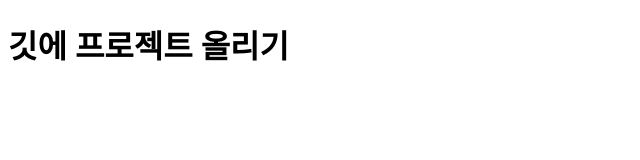
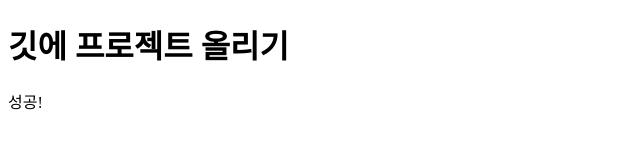
Before and after one commit to HuiaeKim/portfoliokim, a plain HTML site: page index.html in a window 1280 px wide. Shown: the full height of the page, 0-640 px from the left. Drawn offline with Linux system fonts and the light colour scheme.

Commit message:
Add files via upload

```diff
--- a/index.html
+++ b/index.html
@@ -7,5 +7,6 @@
 </head>
 <body>
   <h1>깃에 프로젝트 올리기</h1>
+  <p>성공!</p>
 </body>
 </html>
```
